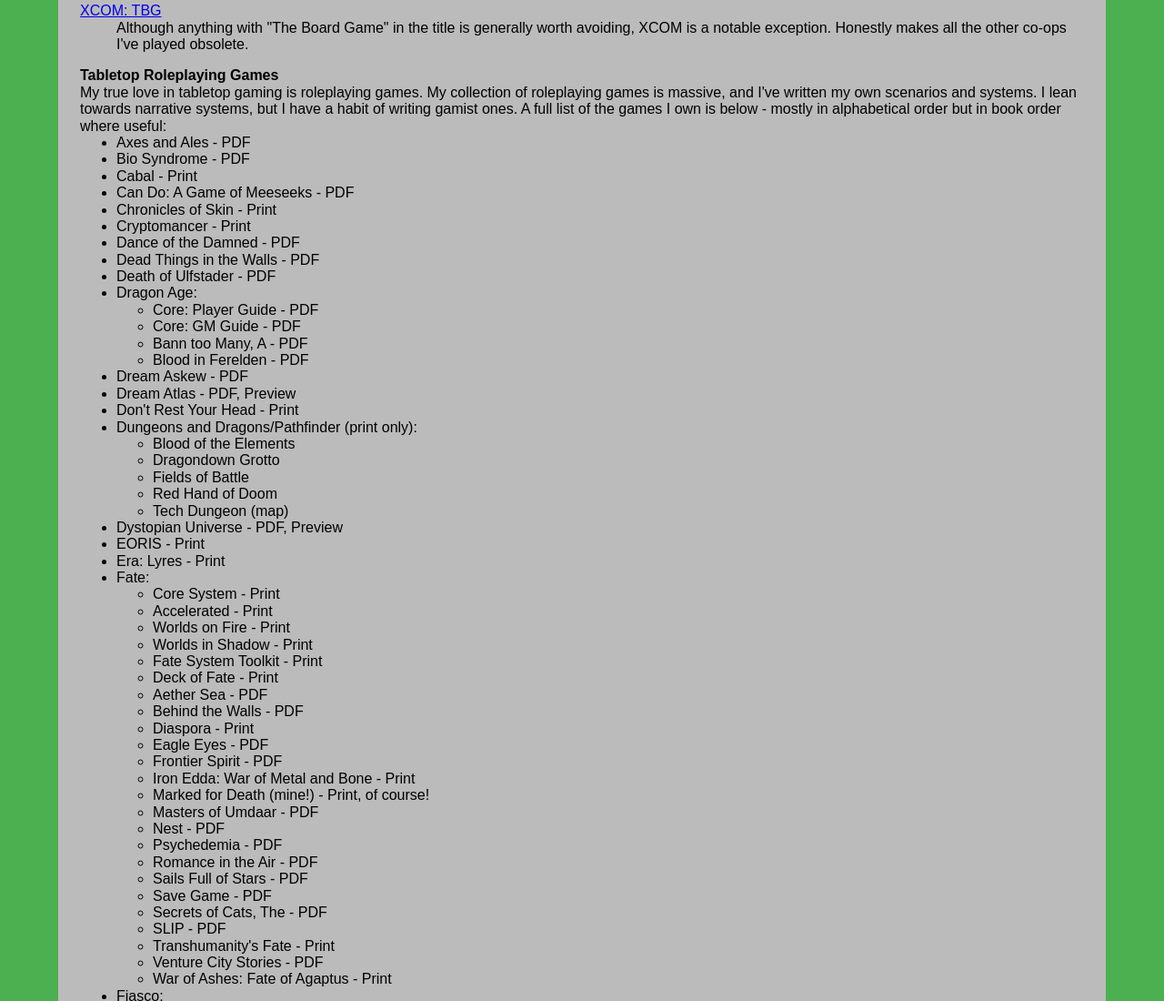
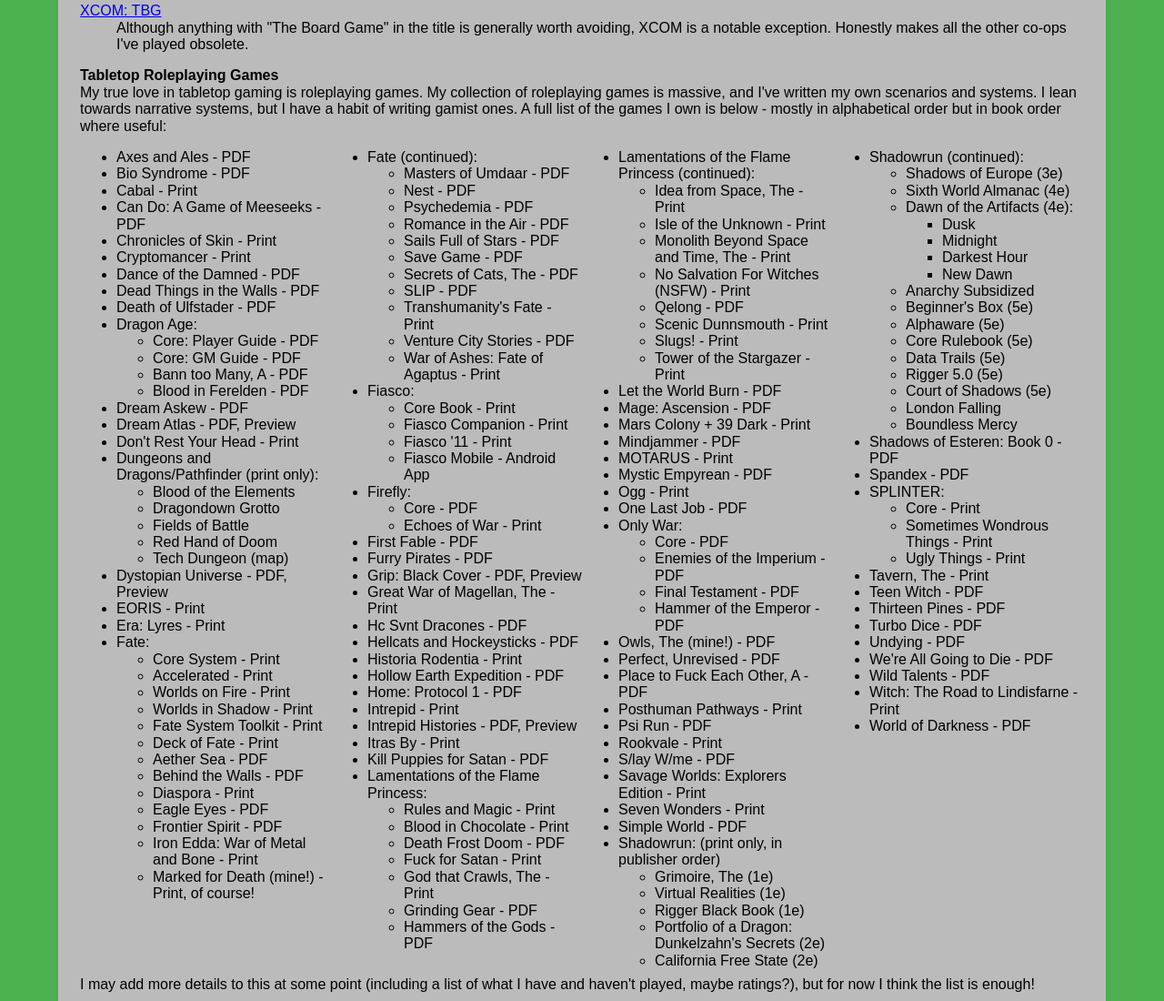
Before and after one commit to chaoaretasty/puppykit, a plain HTML site: page personal.html in a window 1280 px wide. Shown: the part 2932-4032 px from the top of the page at 91% size. Drawn offline with nearby package versions, Linux system fonts and the light colour scheme.

Commit message:
Put in grids to split up the massive list of games.

```diff
--- a/personal.html
+++ b/personal.html
@@ -118,7 +118,9 @@
     written my own scenarios and systems. I lean towards narrative systems, but I have a habit of writing gamist ones.
     A full list of the games I own is below - mostly in alphabetical order but in book order where useful:
 </p>
-<ul style="margin-top:-1em;">
+<div class="pure-g">
+<div class="pure-u-1 pure-u-md-1-2 pure-u-lg-1-4">
+    <ul>
         <li>Axes and Ales - PDF</li>
         <li>Bio Syndrome - PDF</li>
         <li>Cabal - Print</li>
@@ -161,6 +163,12 @@
             <li>Frontier Spirit - PDF</li>
             <li>Iron Edda: War of Metal and Bone - Print</li>
             <li>Marked for Death (mine!) - Print, of course!</li>
+        </ul></li>
+    </ul>
+</div>
+<div class="pure-u-1 pure-u-md-1-2 pure-u-lg-1-4">
+    <ul>
+        <li>Fate (continued):<ul>
             <li>Masters of Umdaar - PDF</li>
             <li>Nest - PDF</li>
             <li>Psychedemia - PDF</li>
@@ -204,6 +212,12 @@
             <li>God that Crawls, The - Print</li>
             <li>Grinding Gear - PDF</li>
             <li>Hammers of the Gods - PDF</li>
+        </ul></li>
+    </ul>
+</div>
+<div class="pure-u-1 pure-u-md-1-2 pure-u-lg-1-4">
+    <ul>
+        <li>Lamentations of the Flame Princess (continued):<ul>
             <li>Idea from Space, The - Print</li>
             <li>Isle of the Unknown - Print</li>
             <li>Monolith Beyond Space and Time, The - Print</li>
@@ -243,6 +257,12 @@
             <li>Rigger Black Book (1e)</li>
             <li>Portfolio of a Dragon: Dunkelzahn's Secrets (2e)</li>
             <li>California Free State (2e)</li>
+        </ul></li>
+    </ul>
+</div>
+<div class="pure-u-1 pure-u-md-1-2 pure-u-lg-1-4">
+    <ul>
+        <li>Shadowrun (continued):<ul>
             <li>Shadows of Europe (3e)</li>
             <li>Sixth World Almanac (4e)</li>
             <li>Dawn of the Artifacts (4e):<ul>
@@ -278,6 +298,8 @@
         <li>Witch: The Road to Lindisfarne - Print</li>
         <li>World of Darkness - PDF</li>
     </ul>
+</div>
+</div>
 <p>
     I may add more details to this at some point (including a list of what I have and haven't played, maybe ratings?),
     but for now I think the list is enough!
```
Lines whose indentation alone changed are shown as unchanged.
